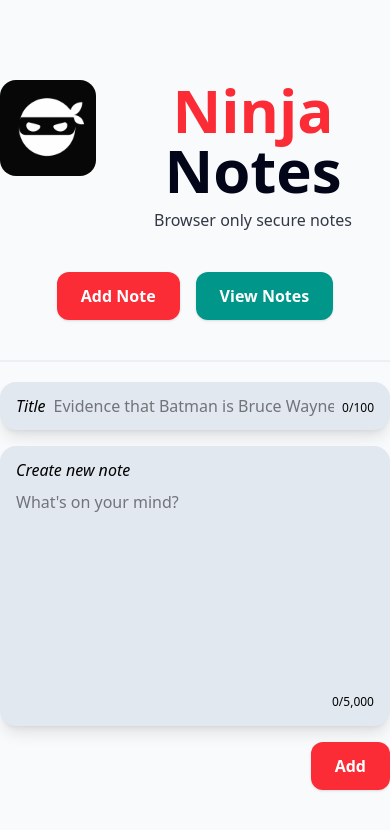
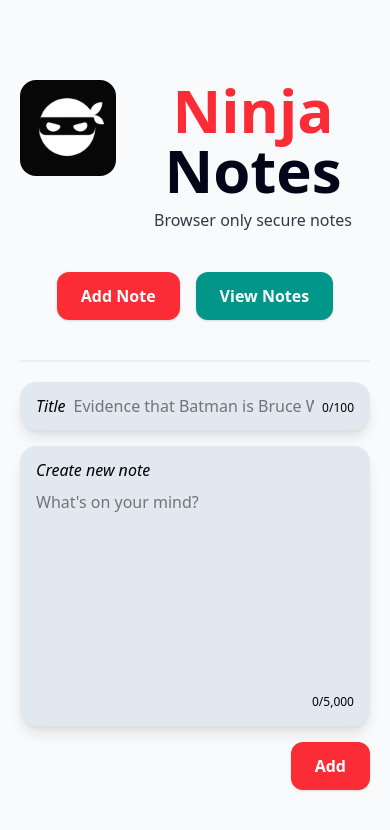
Before and after one commit to Oded2/Ninja-Notes, a Next.js app: page / in a window 390 px wide. Shown: the top 830 px of the page. Built offline with nearby package versions, Linux system fonts and the light colour scheme.

Commit message:
Added horizontal padding to main container

```diff
--- a/src/app/layout.tsx
+++ b/src/app/layout.tsx
@@ -21,7 +21,7 @@ export default function RootLayout({
     <html lang="en">
       <body>
         <div className="min-h-screen flex flex-col bg-slate-50">
-          <div className="container mx-auto py-10 flex flex-col grow">
+          <div className="container mx-auto py-10 flex flex-col grow px-5 sm:px-0">
             {children}
           </div>
         </div>
```
